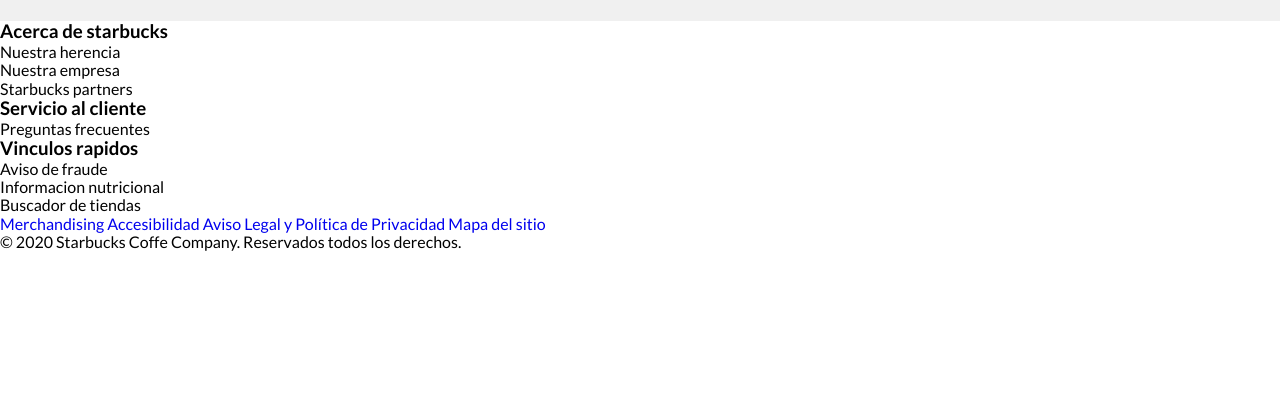
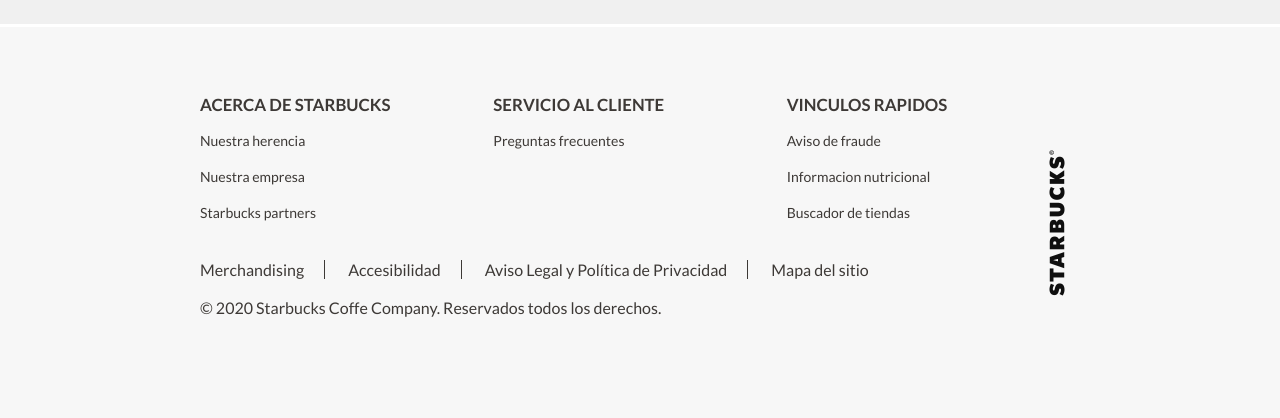
Before and after one commit to RenszCamacho/starbuks-xmast, a website built with Parcel: page src/index.html in a window 1280 px wide. Shown: the part 3212-3630 px from the top of the page. Before the commit the page ends 3464 px from the top, so only its background shows below. Built offline with nearby package versions, Linux system fonts and the light colour scheme.

Commit message:
Starbucks, Desktop Footer Section. Done.

```diff
--- a/src/index.html
+++ b/src/index.html
@@ -209,8 +209,9 @@
       </article>
     </main>
     <footer class="footer">
-      <div class="footer__topWraper">
-        <div class="footer__wrapList">
+      <div class="footer__wrapper">
+        <!-- <div class="footer__topWraper"> -->
+        <div class="footer__wrapList1">
           <h3 class="footer__subtitle">Acerca de starbucks</h3>
           <ul class="footerList">
             <li class="footer__item">Nuestra herencia</li>
@@ -219,14 +220,14 @@
           </ul>
         </div>
 
-        <div class="footer__wrapList">
+        <div class="footer__wrapList2">
           <h3 class="footer__subtitle">Servicio al cliente</h3>
           <ul class="footerList">
             <li class="footer__item">Preguntas frecuentes</li>
           </ul>
         </div>
 
-        <div class="footer__wrapList">
+        <div class="footer__wrapList3">
           <h3 class="footer__subtitle">Vinculos rapidos</h3>
           <ul class="footerList">
             <li class="footer__item">Aviso de fraude</li>
@@ -234,16 +235,16 @@
             <li class="footer__item">Buscador de tiendas</li>
           </ul>
         </div>
-      </div>
+        <!-- </div> -->
 
-      <div class="footer__bottomWraper">
+        <!-- <div class="footer__bottomWraper"> -->
         <div class="footer__wrapLink">
-          <a href="#" class="footerLink">Merchandising</a>
-          <a href="#" class="footerLink">Accesibilidad</a>
-          <a href="#" class="footerLink"
+          <a href="#" class="footer__link">Merchandising</a>
+          <a href="#" class="footer__link">Accesibilidad</a>
+          <a href="#" class="footer__link"
             >Aviso Legal y Política de Privacidad</a
           >
-          <a href="#" class="footerLink">Mapa del sitio</a>
+          <a href="#" class="footer__link">Mapa del sitio</a>
         </div>
 
         <div class="footer__copy">
@@ -253,6 +254,7 @@
             Starbucks Coffe Company. Reservados todos los derechos.
           </p>
         </div>
+        <!-- </div> -->
       </div>
     </footer>
   </body>
--- a/src/sass/_base.scss
+++ b/src/sass/_base.scss
@@ -7,8 +7,8 @@
 
 //Responsive Variables.
 $breakpoints: (
-  small: 320px,
-  medium: 800px,
+  small: 375px,
+  medium: 768px,
   large: 1024px,
   xlarge: 1200px,
   xxlarge: 1440px,
--- /dev/null
+++ b/src/sass/_footer.scss
@@ -0,0 +1,95 @@
+.footer {
+  width: 100%;
+  border-top: 3px solid white;
+  background: {
+    color: #f7f7f7;
+    image: url(../images/footer-img.png);
+    repeat: no-repeat;
+    position: 83% 50%;
+    size: 1.6rem;
+  }
+
+  &__wrapper {
+    max-width: 100%;
+    max-width: 1360px;
+    display: grid;
+    padding: 5rem 20rem 10rem;
+    grid-template-columns: repeat(3, 1fr);
+    grid-template-areas:
+      "list1 list2 list3"
+      "links links links"
+      "copyright copyright copyright";
+    grid-gap: 2rem 0;
+  }
+
+  &__wrapList1 {
+    grid-area: list1;
+  }
+
+  &__wrapList2 {
+    grid-area: list2;
+  }
+  &__wrapList3 {
+    grid-area: list3;
+  }
+
+  &__subtitle {
+    text-transform: uppercase;
+    padding: 1.8rem 0;
+    cursor: pointer;
+    transition: all 150ms ease-in-out;
+    color: $font-color;
+    font: {
+      size: 1.68rem;
+      weight: 700;
+    }
+
+    &:hover {
+      opacity: 0.5;
+    }
+  }
+
+  &__item {
+    list-style: none;
+    font-size: 1.4rem;
+    margin-bottom: 2rem;
+    cursor: pointer;
+    color: $font-color;
+    transition: all 150ms ease-in-out;
+
+    &:hover {
+      opacity: 0.5;
+    }
+  }
+
+  &__wrapLink {
+    grid-area: links;
+  }
+
+  &__link {
+    color: $font-color;
+    padding: 0 2rem;
+    border-right: 1px solid $font-color;
+    transition: all 150ms ease-in-out;
+
+    &:nth-child(1) {
+      padding-left: 0;
+    }
+
+    &:nth-last-child(1) {
+      border: none;
+    }
+
+    &:hover {
+      opacity: 0.5;
+    }
+  }
+
+  &__copy {
+    grid-area: copyright;
+  }
+
+  &__copyDescription {
+    color: $font-color;
+  }
+}
--- a/src/sass/_hero.scss
+++ b/src/sass/_hero.scss
@@ -20,6 +20,10 @@
 
     @include rwd(large) {
       width: 170rem;
+    }
+
+    @include rwd(medium) {
+      width: 70rem;
     }
 
     &--mobile {
--- a/src/sass/_social.scss
+++ b/src/sass/_social.scss
@@ -3,6 +3,7 @@
   display: flex;
   justify-content: center;
   background-color: #f0f0f0;
+  border-top: 3px solid white;
 
   &__wrapper {
     width: 100%;
--- a/src/sass/main.scss
+++ b/src/sass/main.scss
@@ -5,3 +5,4 @@
 @import "./_promotion.scss";
 @import "./_banner.scss";
 @import "./_social.scss";
+@import "./_footer.scss";
--- a/src/vendor/heroResponsive.js
+++ b/src/vendor/heroResponsive.js
@@ -3,10 +3,10 @@
 
 large.forEach((a) => {
   let width = window.innerWidth;
-  width > 800 ? (a.style.display = "block") : (a.style.display = "none");
+  width > 375 ? (a.style.display = "block") : (a.style.display = "none");
 });
 
 small.forEach((b) => {
   let width = window.innerWidth;
-  width > 800 ? (b.style.display = "none") : (b.style.display = "block");
+  width > 375 ? (b.style.display = "none") : (b.style.display = "block");
 });
```
